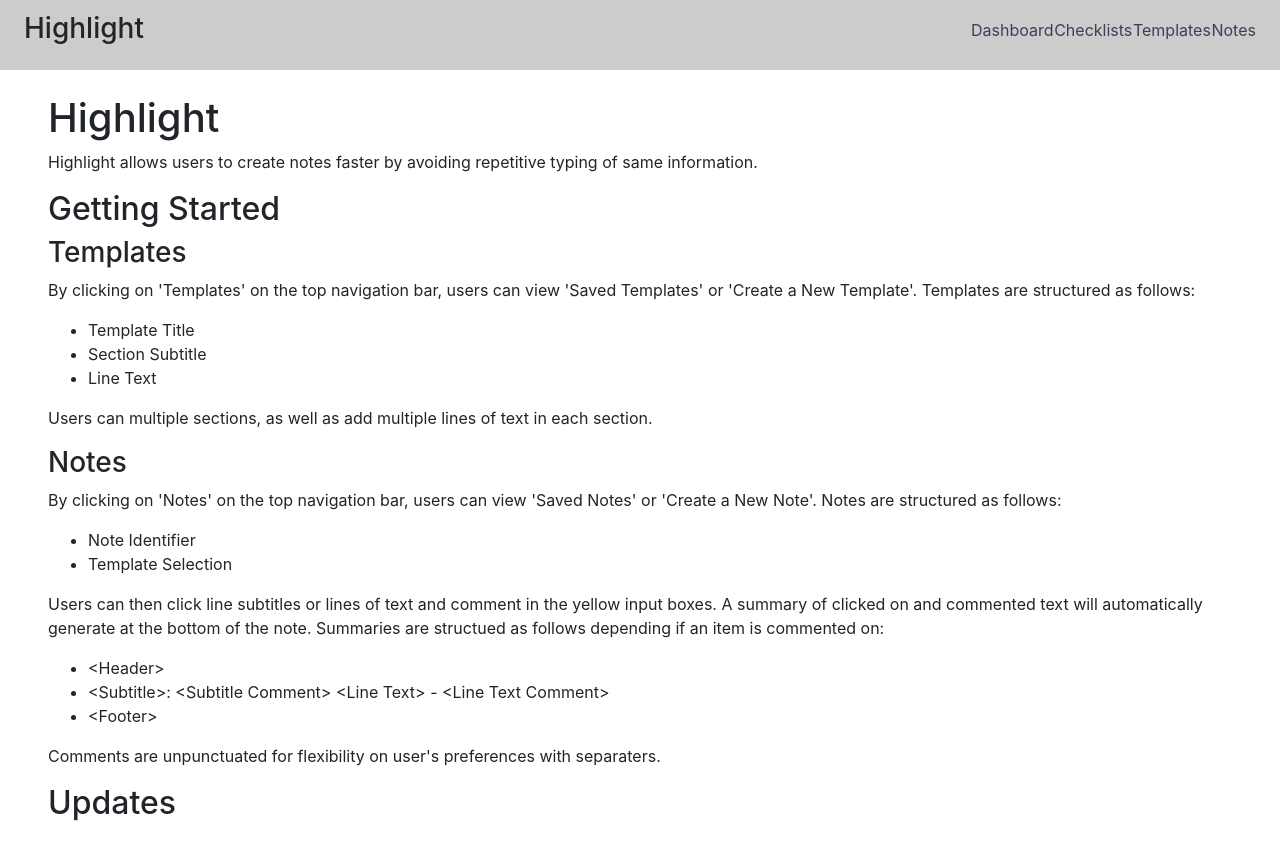
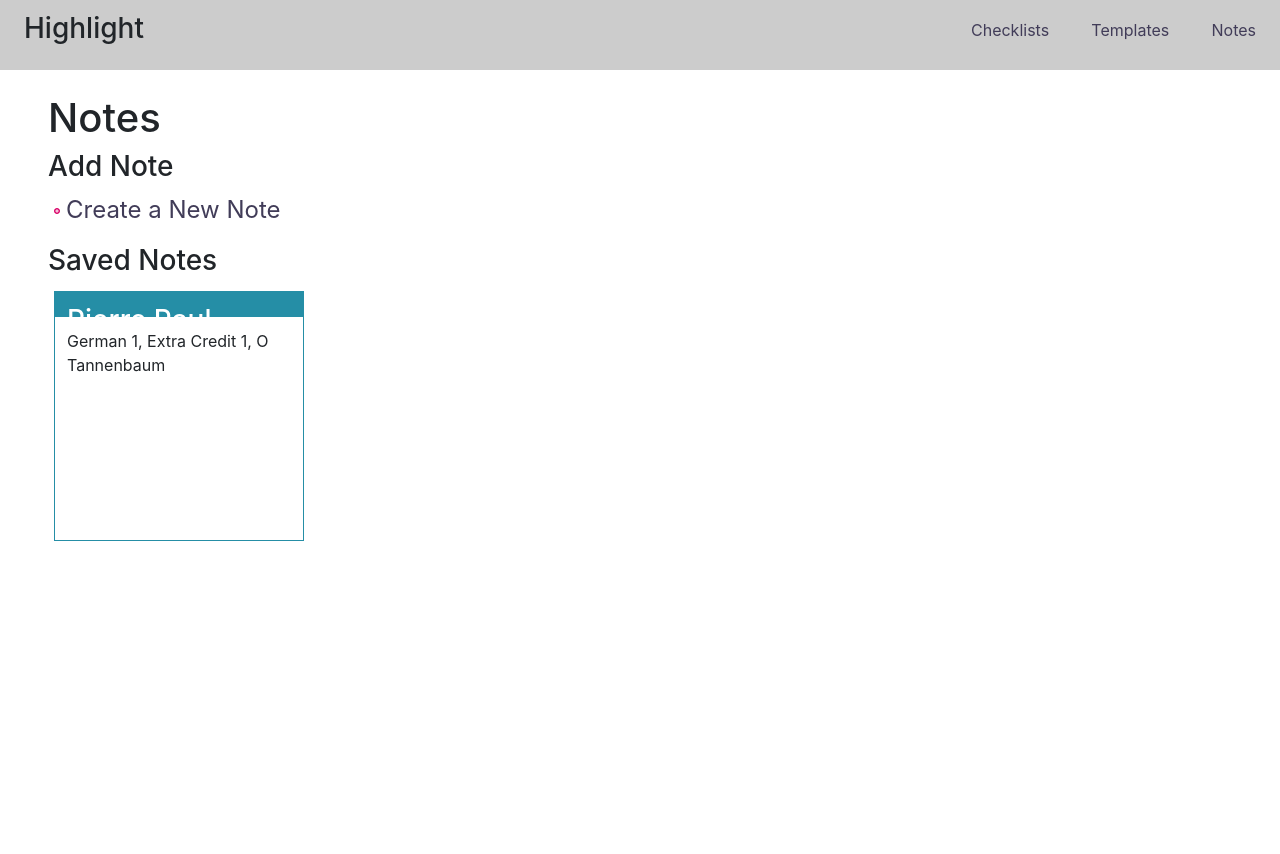
Before and after one commit to julienshim/highlight, a React (Create React App) app: page / in a window 1280 px wide. After the commit the page ends 800 px from the top, so only its background shows below. Built offline with nearby package versions, Linux system fonts and the light colour scheme.

Commit message:
notes is default

```diff
--- a/src/components/App.js
+++ b/src/components/App.js
@@ -3,7 +3,6 @@ import { BrowserRouter as Router, Switch, Route, Link } from 'react-router-dom';
 import { sampleNote, sampleTemplate, sampleChecklist } from '../sampleData';
 
 // components
-import Dashboard from './Dashboard';
 import Templates from './Templates';
 import AddTemplate from './AddTemplate';
 import EditTemplate from './EditTemplate';
@@ -28,7 +27,7 @@ const routes = [
   {
     path: '/',
     exact: true,
-    component: () => <Dashboard />,
+    component: () => <Notes />,
   },
   {
     path: '/templates',
@@ -167,9 +166,6 @@ export default function App() {
             }}
           >
             <li>
-              <Link to="/">Dashboard</Link>
-            </li>
-            <li>
               <Link to="/checklists">Checklists</Link>
             </li>
             <li>
```
